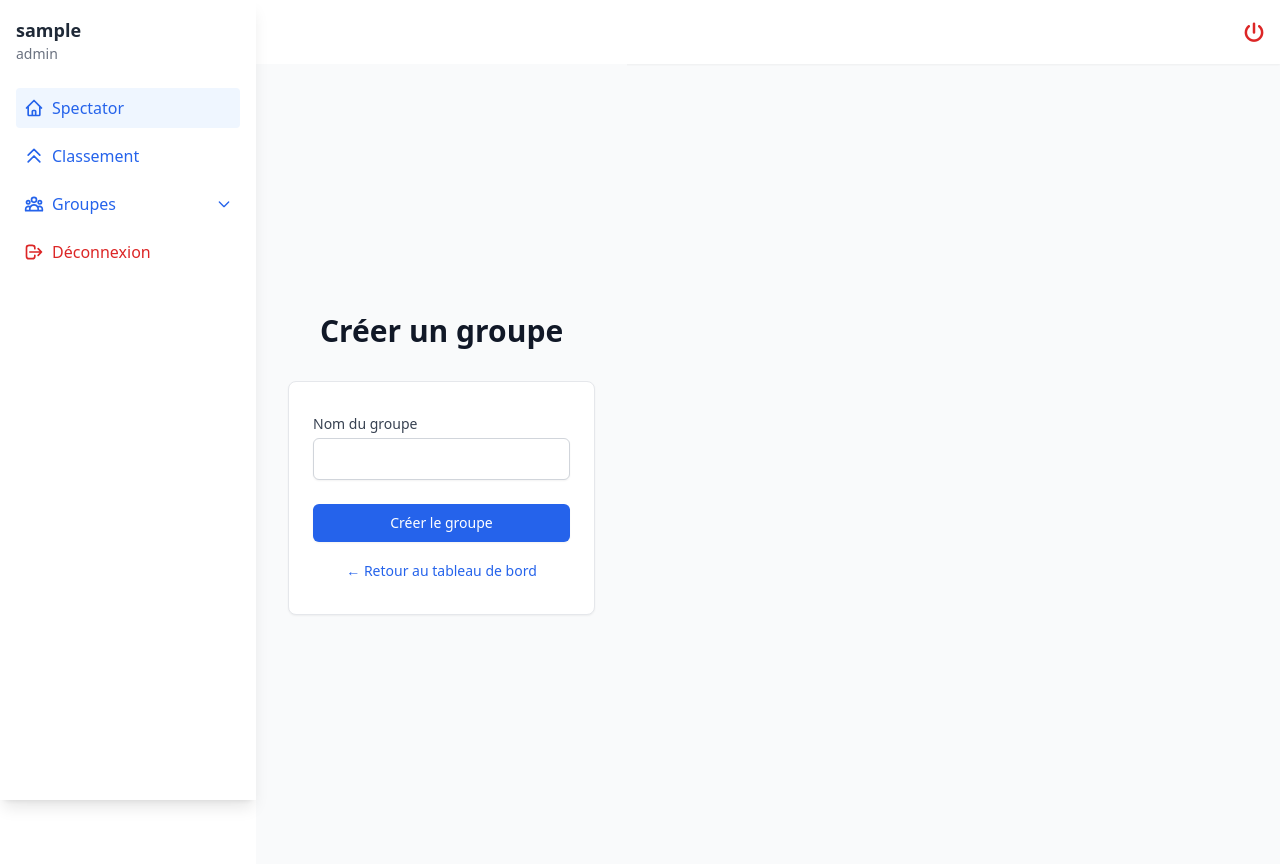
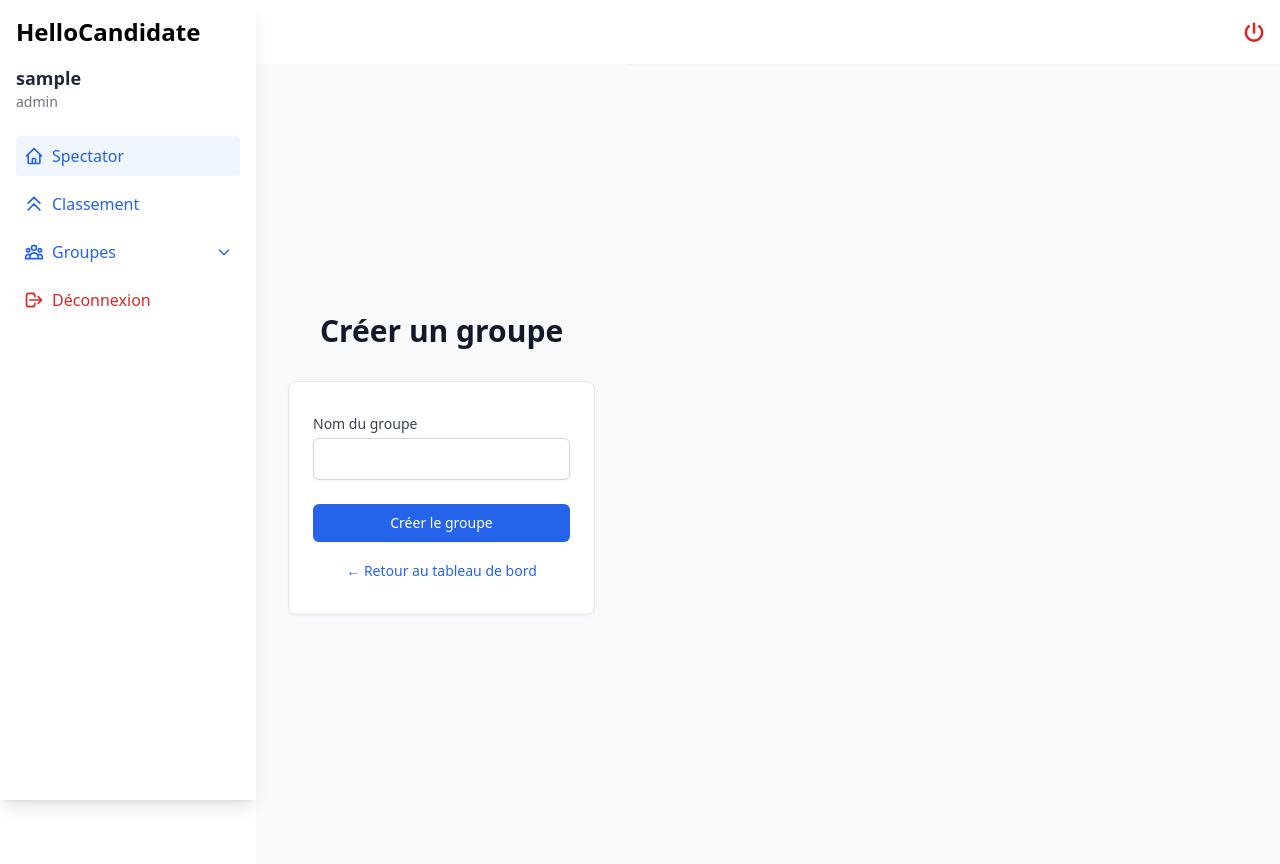
Before and after one commit to Maxence-villet/HelloCandidate, a PHP site: page /views/group/create.php in a window 1280 px wide. Run offline with PHP 8.4, Linux system fonts and the light colour scheme; the visitor is signed in with stand-in values (Sample User, id 1); data that the repository does not hold is empty; some libraries are stand-ins or nearby versions.

Commit message:
add logo on sidebar and header

```diff
--- a/utils/header/header_spectator.php
+++ b/utils/header/header_spectator.php
@@ -24,7 +24,7 @@ if (session_status() === PHP_SESSION_NONE) {
                     <path stroke-linecap="round" stroke-linejoin="round" stroke-width="2" d="M4 6h16M4 12h16M4 18h16"></path>
                 </svg>
             </button>
-            <h1 class="text-2xl font-bold text-blue-600">HelloCandidate</h1>
+            <h1 class="text-2xl font-bold text-black">HelloCandidate</h1>
         </div>
         <div class="flex items-center">
             <a href="/logout" class="text-red-600 hover:text-red-500 focus:outline-none" title="Déconnexion">
--- a/utils/sidebar/sidebar_spectator.php
+++ b/utils/sidebar/sidebar_spectator.php
@@ -45,6 +45,9 @@ try {
 ?>
 
 <aside class="fixed inset-y-0 left-0 w-64 bg-white shadow-lg p-4 transform md:transform-none transition-transform duration-300 z-20">
+    <div>
+        <h1 class="text-2xl font-bold text-black mb-4">HelloCandidate</h1>
+    </div>
     <div class="flex items-center space-x-3 mb-6">
         <div>
             <h2 class="text-lg font-semibold text-gray-800"><?php echo $username; ?></h2>
```
